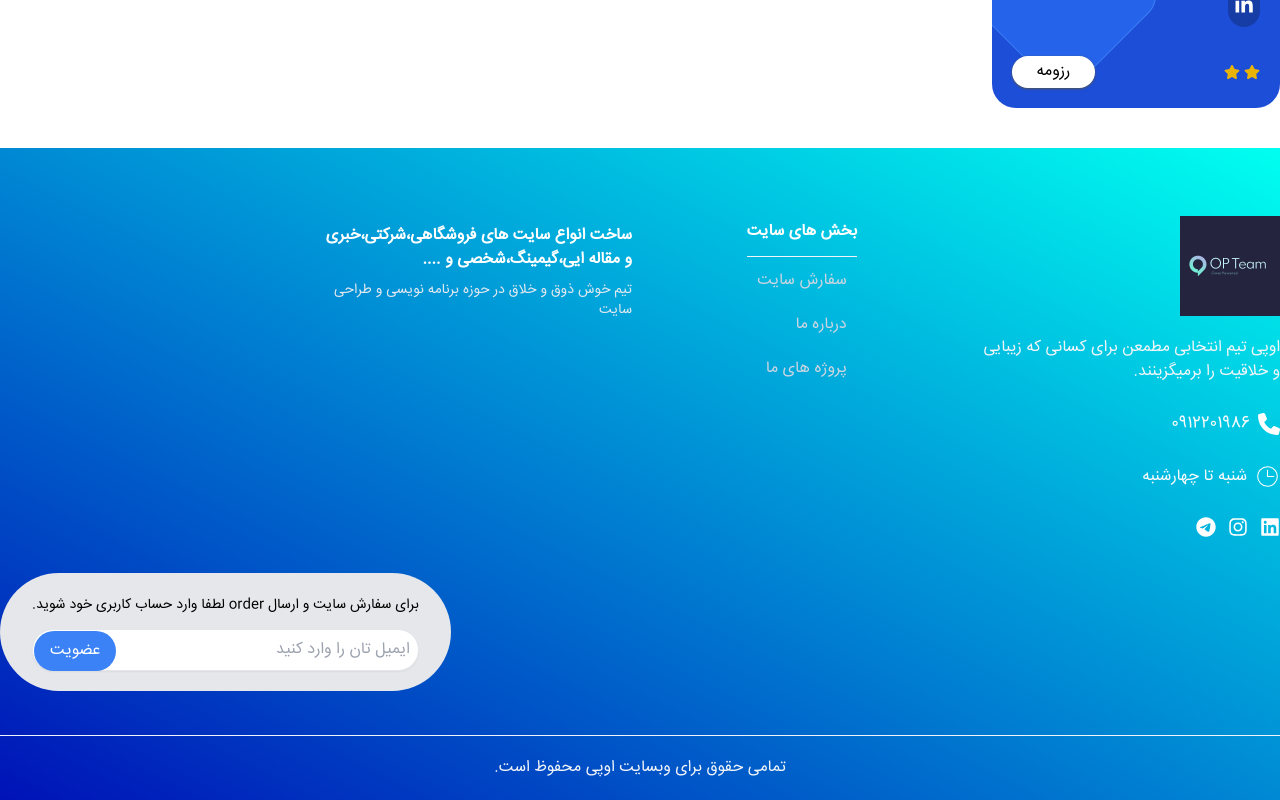
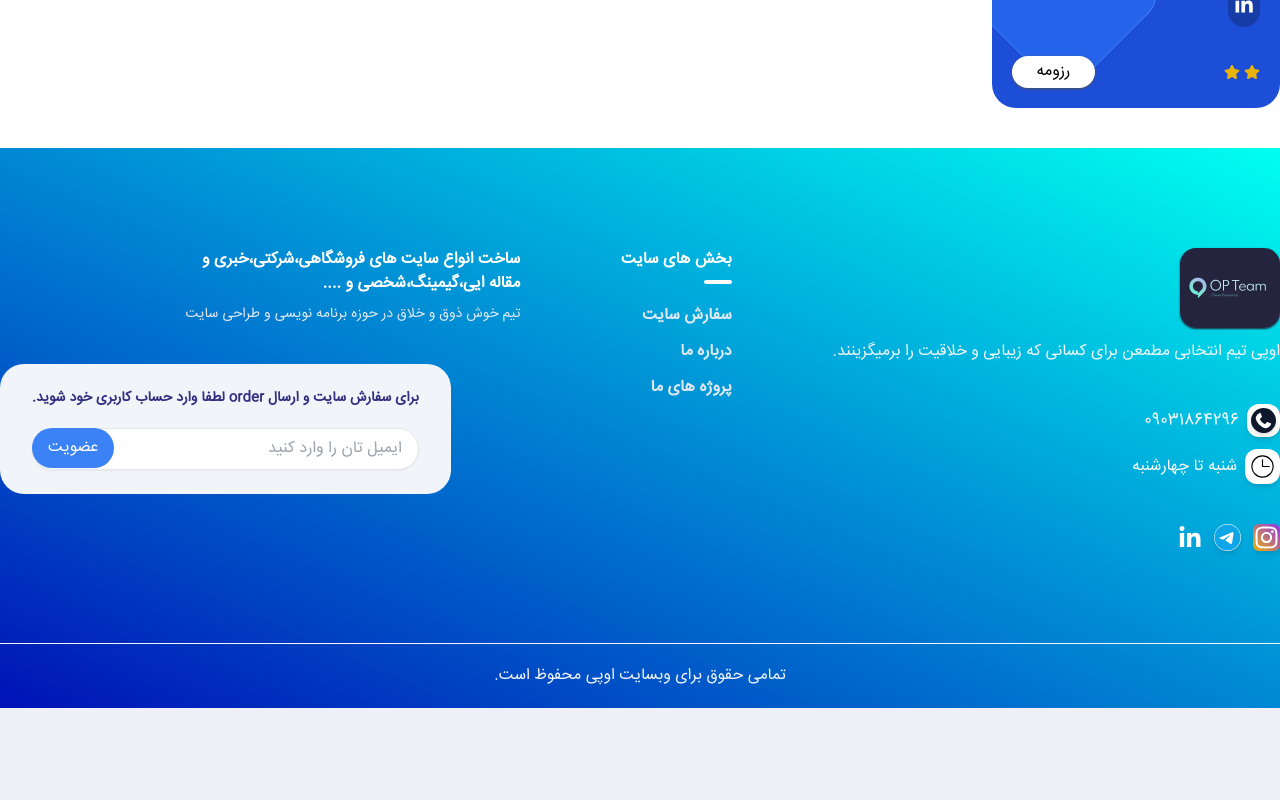
Before and after one commit to kamran1381/op-team-next, a Next.js app: page / in a window 1280 px wide. Shown: the part 2070-2870 px from the top of the page. After the commit the page ends 2778 px from the top, so only its background shows below. Built offline with nearby package versions, Linux system fonts and the light colour scheme.

Commit message:
footer complete

```diff
--- a/src/app/layouts/footer.jsx
+++ b/src/app/layouts/footer.jsx
@@ -2,7 +2,7 @@ import React from 'react';
 import Image from 'next/image';
 import { CiClock2 } from "react-icons/ci";
 import { FaPhone } from "react-icons/fa6";
-import { FaLinkedin } from "react-icons/fa";
+import { FaLinkedinIn } from "react-icons/fa";
 import { FaInstagram } from "react-icons/fa";
 import { FaTelegram } from "react-icons/fa6";
 
@@ -10,87 +10,97 @@ import { FaTelegram } from "react-icons/fa6";
 const Footer = () => {
     return (
         <div className='w-full flex justify-center bg-gradient-to-bl from-[#00FFF0] to-[#0012B7]'>
-            <div className='w-full max-w-7xl flex flex-col  py-5 space-y-3'>
-                <div className=' grid grid-cols-1 md:grid-cols-2 lg:grid-cols-4 py-8 gap-4'>
-                    <div className='flex flex-col pt-2'>
-                        <div className='pt-2'>
-                            <Image src='/assets/images/logo.png' loading='lazy' width={100} height={100} alt='لوگوی او پی تیم' />
-                            <div className='py-5 space-y-7'>
-                                <span className='text-slate-100 border-slate-100  '>
-                                    اوپی تیم انتخابی مطمعن برای کسانی که زیبایی و خلاقیت  را برمیگزینند.
-                                </span>
-                                <div className='flex items-center gap-2'>
-                                    <FaPhone size={22} color='white' />
-                                    <span className='text-slate-50 text-base'>0912201986</span>
+            <div className='w-full max-w-7xl flex flex-col py-5 space-y-3'>
+                <div className='w-full flex items-start justify-between py-20'>
+
+                    <div className='flex flex-col items-start space-y-10'>
+
+                        <div className='flex flex-col items-start space-y-3'>
+                            <div className='flex justify-center items-center w-[100px] h-[80px] rounded-2xl overflow-hidden shadow-sm shadow-slate-800 relative'>
+                                <Image src='/assets/images/logo.png' loading='lazy' className='object-cover' fill alt='لوگوی او پی تیم' />
+                            </div>
+                            <span className='text-slate-100 border-slate-100 '>
+                                اوپی تیم انتخابی مطمعن برای کسانی که زیبایی و خلاقیت  را برمیگزینند.
+                            </span>
+                        </div>
+
+                        <div className='flex flex-col space-y-3 items-start'>
+                            <div className='flex items-center space-x-2 space-x-reverse'>
+                                <div className='bg-white p-1 rounded-xl shadow-md'>
+                                    <FaPhone size={25} className='bg-slate-900 text-white p-1 rounded-full shadow-md' />
                                 </div>
+                                <span className='text-slate-50 text-base'>09031864296</span>
+                            </div>
 
 
-                                <div className='flex items-center gap-2'>
-                                    <CiClock2 size={25} color='white' />
-                                    <span className='text-slate-50 text-base'>شنبه تا چهارشنبه </span>
-                                </div>
+                            <div className='flex items-center space-x-2 space-x-reverse'>
+                                <CiClock2 size={35} className='bg-white p-1 rounded-xl shadow-md' />
+                                <span className='text-slate-50 text-base'>شنبه تا چهارشنبه </span>
+                            </div>
 
-                                <div className='flex items-center space-x-3'>
-                                    <div></div>
-                                    <FaLinkedin color='white' size={20} />
-                                    <FaInstagram color='white' size={20} />
-                                    <FaTelegram color='white' size={20} />
-                                </div>
+                        </div>
+
+                        <div className='flex items-center space-x-3 space-x-reverse'>
+                            <FaInstagram className='text-white bg-gradient-to-tr p-px shadow-md from-yellow-500 to-purple-600 rounded-md' size={27} />
+                            <FaTelegram className='text-sky-500 bg-white rounded-full  shadow-md' size={27} />
+                            <FaLinkedinIn color='white' size={24} />
+                        </div>
+
+                    </div>
 
 
+                    <div className='flex flex-col items-start space-y-5'>
+                        <span className='flex justify-start items-start flex-col space-y-2'>
+                            <span className='text-white text-base font-bold'>بخش های سایت</span>
+                            <div className='w-7 h-1 rounded-full bg-white'></div>
+                        </span>
+                        <div className='flex flex-col space-y-3'>
+                            <span className='text-slate-200 font-semibold'>سفارش سایت </span>
+                            <span className='text-slate-200 font-semibold'>درباره ما  </span>
+                            <span className='text-slate-200 font-semibold'>پروژه های ما  </span>
+
+                        </div>
+                    </div>
+
+                    <div className='flex flex-col space-y-10'>
+                        <div className='w-2/3 flex flex-col items-start space-y-2'>
+                            <span className='text-white font-bold text-base'>ساخت انواع سایت های فروشگاهی،شرکتی،خبری و مقاله ایی،گیمینگ،شخصی و ....</span>
+
+                            <span className='text-sm text-slate-200 '>
+                                تیم خوش ذوق و خلاق در حوزه برنامه نویسی و طراحی سایت
+                            </span>
+                        </div>
+
+
+                        <div className=' w-full flex justify-end'>
+                            <div className="flex justify-center items-center bg-slate-100 rounded-3xl px-8 py-6">
+                                <div className="flex flex-col items-center space-y-5 ">
+                                    <span className="text-center text-sm w-full text-indigo-900 font-bold">
+                                        برای سفارش سایت و ارسال order لطفا وارد حساب کاربری خود شوید.
+                                    </span>
+
+                                    <div className="flex items-center relative w-full">
+                                        <input
+                                            type="text"
+                                            className="rounded-full py-2 px-4 border outline-none  w-full shadow-sm"
+                                            placeholder="ایمیل تان را وارد کنید"
+
+                                        />
+                                        <button className="absolute -top-2 -left-2 rounded-full bg-blue-500 text-white px-4 py-2 m-2 hover:bg-blue-600 transition-colors duration-300">
+                                            عضویت
+                                        </button>
+                                    </div>
+
+                                </div>
                             </div>
 
                         </div>
 
                     </div>
-                    <div className='pt-2'>
-                        <div className='flex flex-col items-center'>
-                            <span className='text-white text-base font-bold border-b border-slate-100  py-3'>
-                                بخش های سایت
-                            </span>
-                            <div className='flex flex-col py-3 space-y-5 '>
-                                <span className='text-slate-300'>سفارش سایت </span>
-                                <span className='text-slate-300'>درباره ما  </span>
-                                <span className='text-slate-300'>پروژه های ما  </span>
-
-                            </div>
-                        </div>
-                    </div>
-                    <div className='pt-2'>
-                        <div className='flex flex-col py-4'>
-                            <span className='text-white font-bold text-base'>ساخت انواع سایت های فروشگاهی،شرکتی،خبری و مقاله ایی،گیمینگ،شخصی و ....</span>
-
-                            <span className='text-sm text-slate-200 pt-2'>
-                                تیم خوش ذوق و خلاق در حوزه برنامه نویسی و طراحی سایت
-                            </span>
-                        </div>
 
 
-                    </div>
 
-                    <div className=' lg:col-span-full  flex justify-end'>
-                        <div className="flex justify-center items-center bg-gray-200 rounded-full px-8 py-5">
-                            <div className="flex flex-col items-center relative">
-                                <div className="space-y-3">
-                                    <span className="text-center text-sm">
-                                        برای سفارش سایت و ارسال order لطفا وارد حساب کاربری خود شوید.
-                                    </span>
-                                    <div className="flex items-center relative">
-                                        <input
-                                            type="text"
-                                            className="rounded-full py-2 px-2 border outline-none  w-full shadow-sm"
-                                            placeholder="ایمیل تان را وارد کنید"
 
-                                        />
-                                        <button className="absolute top-[-6px] left-[-6px] rounded-full bg-blue-500 text-white px-4 py-2 m-2 hover:bg-blue-600 transition-colors duration-300">
-                                            عضویت
-                                        </button>
-                                    </div>
-                                </div>
-                            </div>
-                        </div>
-
-                    </div>
 
                 </div>
 
```
